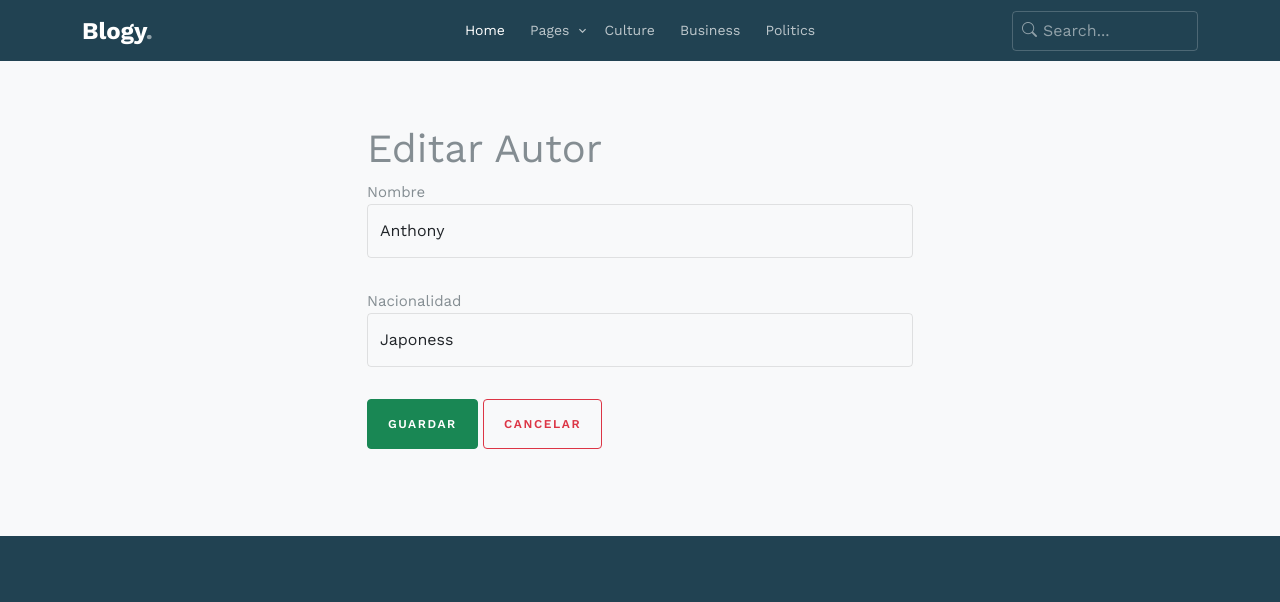
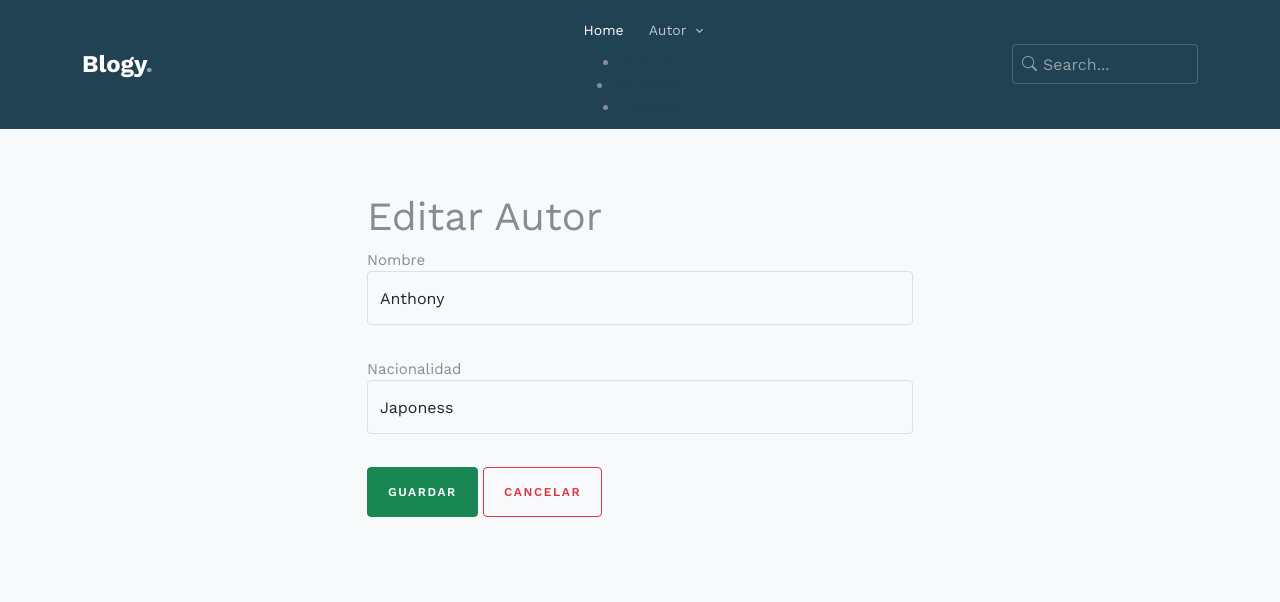
Before and after one commit to Karen0708-ak/editorialBM, a Django app: page /editarAutor/1 in a window 1280 px wide. Shown: the top 602 px of the page. Run offline with Django 5.2, Linux system fonts and the light colour scheme; data comes from the database, SQL or seed files in the repository; some libraries are stand-ins or nearby versions; some web fonts are replaced.

Commit message:
se actualizo el encabezado

```diff
--- a/Aplicaciones/templates/plantilla.html
+++ b/Aplicaciones/templates/plantilla.html
@@ -59,24 +59,10 @@
                             <ul class="js-clone-nav d-none d-lg-inline-block text-start site-menu mx-auto">
                                 <li class="active"><a href="index.html">Home</a></li>
                                 <li class="has-children">
-                                    <a href="category.html">Pages</a>
+                                    <a href="{% url 'inicioau' %}">Autor</a>
                                     <ul class="dropdown">
-                                        <li><a href="search-result.html">Search Result</a></li>
-                                        <li><a href="blog.html">Blog</a></li>
-                                        <li><a href="single.html">Blog Single</a></li>
-                                        <li><a href="category.html">Category</a></li>
-                                        <li><a href="about.html">About</a></li>
-                                        <li><a href="contact.html">Contact Us</a></li>
-                                        <li><a href="#">Menu One</a></li>
-                                        <li><a href="#">Menu Two</a></li>
-                                        <li class="has-children">
-                                            <a href="#">Dropdown</a>
-                                            <ul class="dropdown">
-                                                <li><a href="#">Sub Menu One</a></li>
-                                                <li><a href="#">Sub Menu Two</a></li>
-                                                <li><a href="#">Sub Menu Three</a></li>
-                                            </ul>
-                                        </li>
+                                        <li><a href="nuevoAutor">Agregar Autor</a></li>
+                                    </ul>
                                     </ul>
                                 </li>
                                 <li><a href="category.html">Culture</a></li>
```
